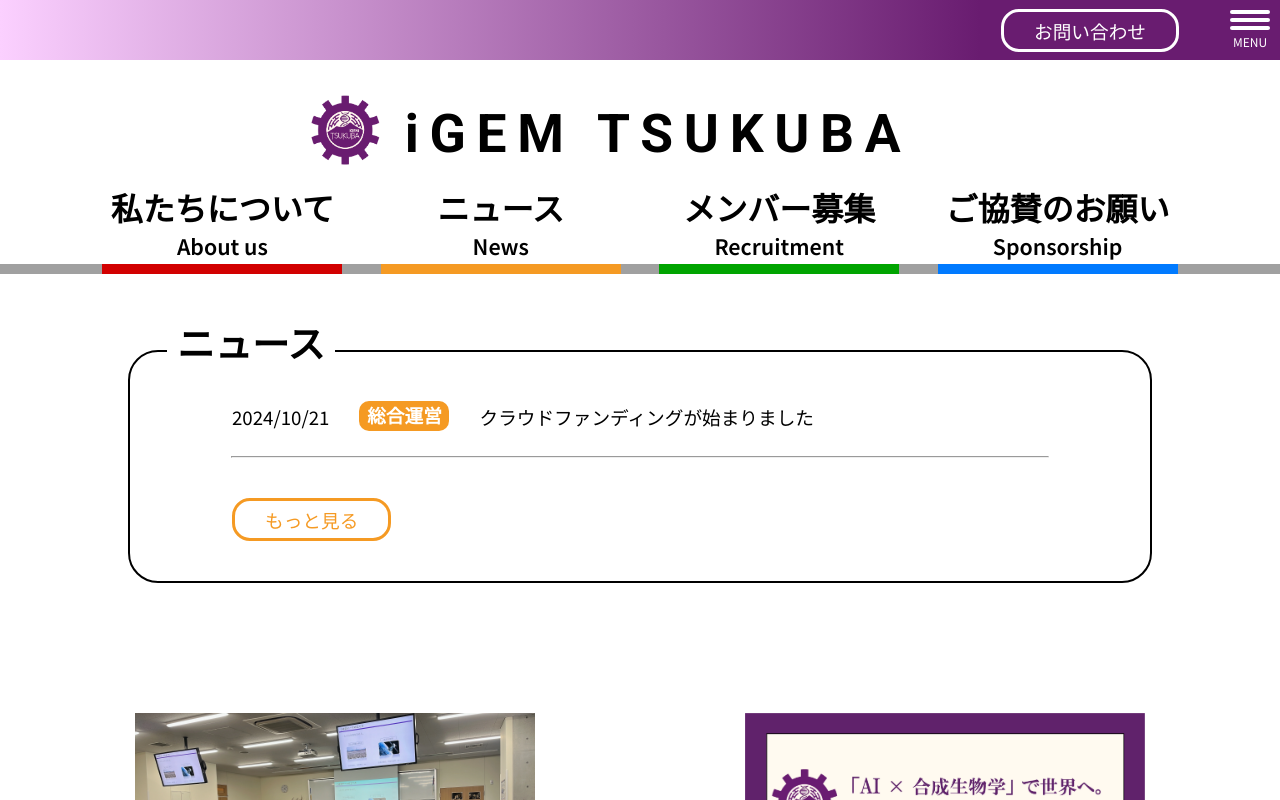
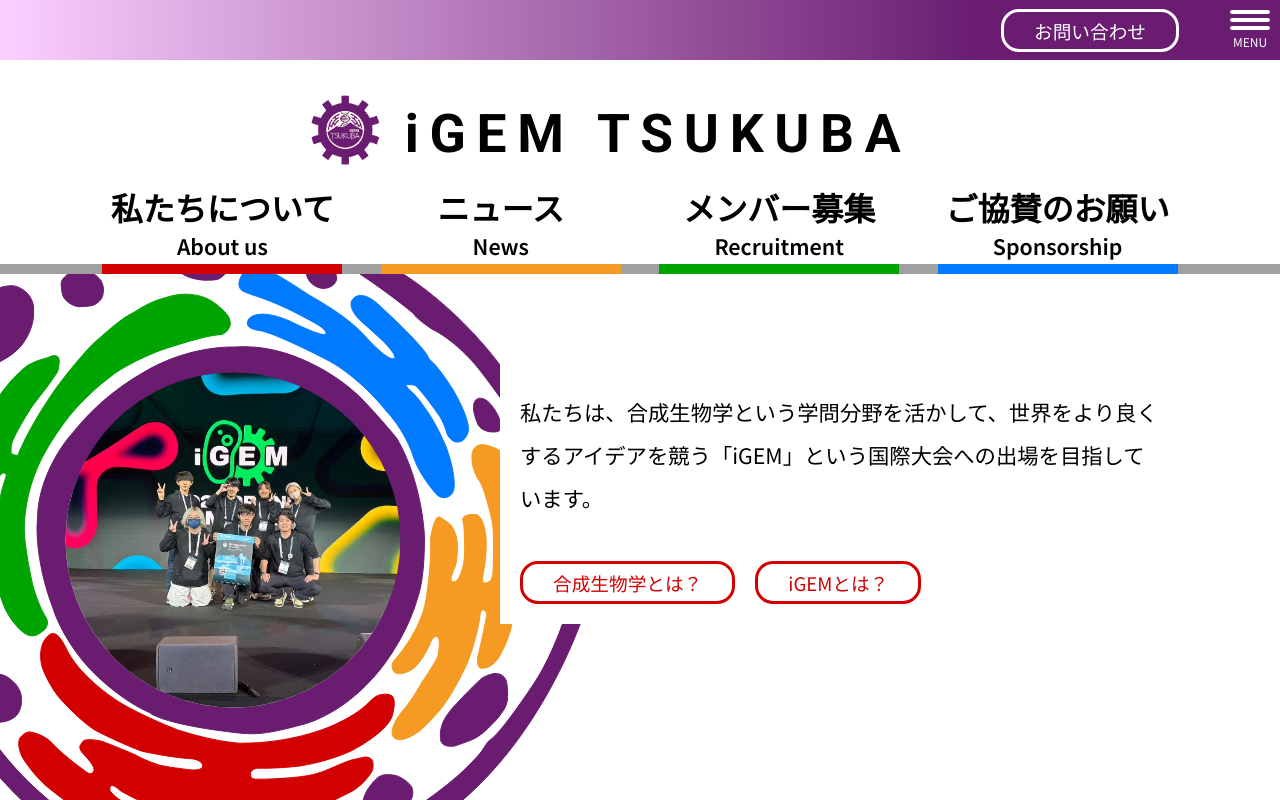
Before and after one commit to igem-tsukuba/igem-tsukuba.github.io, a React (Create React App) app: page / in a window 1280 px wide. Shown: the top 800 px of the page. Built offline with nearby package versions, Linux system fonts and the light colour scheme.

Commit message:
カルーセル実装前の画像の位置調整

```diff
--- a/src/pages/Home.tsx
+++ b/src/pages/Home.tsx
@@ -15,6 +15,43 @@
             <UpperHeader/>
             <Header
                 pageTitle='iGEM TSUKUBA　'/>
+            <div style={{ position: 'relative' }}>
+                <img
+                    src={`${process.env.PUBLIC_URL}/pages/Home/Cell.svg`}
+                    alt="iGEM TSUKUBAの写真"
+                    style={{ marginLeft: "-100px", marginTop: "-100px" }}
+                />
+                <img
+                    src={`${process.env.PUBLIC_URL}/pages/about_us/About_iGEM/medal.webp`}
+                    alt="iGEM TSUKUBAの写真"
+                    style={{
+                        position: "absolute",
+                        top: "240px",
+                        left: "233px",
+                        transform: "translate(-50%, -50%)",
+                        width: "335px",
+                        height: "335px",
+                        borderRadius: "50%",
+                        objectFit: "cover",
+                        border: "5px solid #691C70"
+                    }}
+                />
+                <div style={{
+                    position: "absolute",
+                    top: "50px",
+                    left: "500px",
+                    width: "50%",
+                    height: "auto",
+                    backgroundColor: "white",
+                    padding: "20px"}}>
+                    <p style={{fontFamily: "Noto Sans JP", fontSize: "16pt", lineHeight: 2}}>私たちは、合成生物学という学問分野を活かして、世界をより良くするアイデアを競う「iGEM」という国際大会への出場を目指しています。</p>
+                    <div style={{display: "flex", justifyContent: "flex-start"}}>
+                        <Button label="合成生物学とは？" textColor="#D20000" link="/about/about_symbio" margin='20px 0 0 0'/>
+                        <Button label="iGEMとは？" textColor="#D20000" link="/about/about_iGEM" margin='20px 0 0 20px'/>
+                    </div>
+
+                </div>
+            </div>
             <Newsfeed />
             <div style={{display: "flex", justifyContent: "center"}}>
                 <Banner
```
